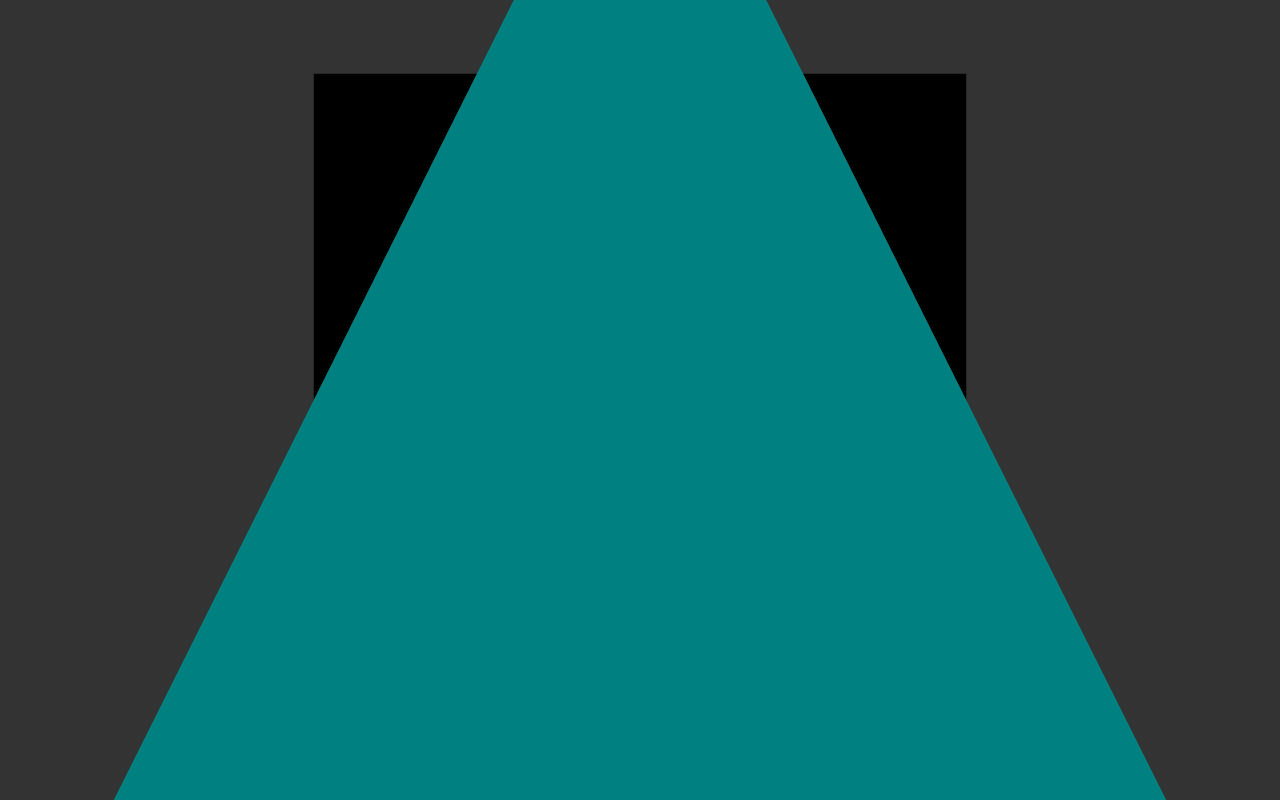
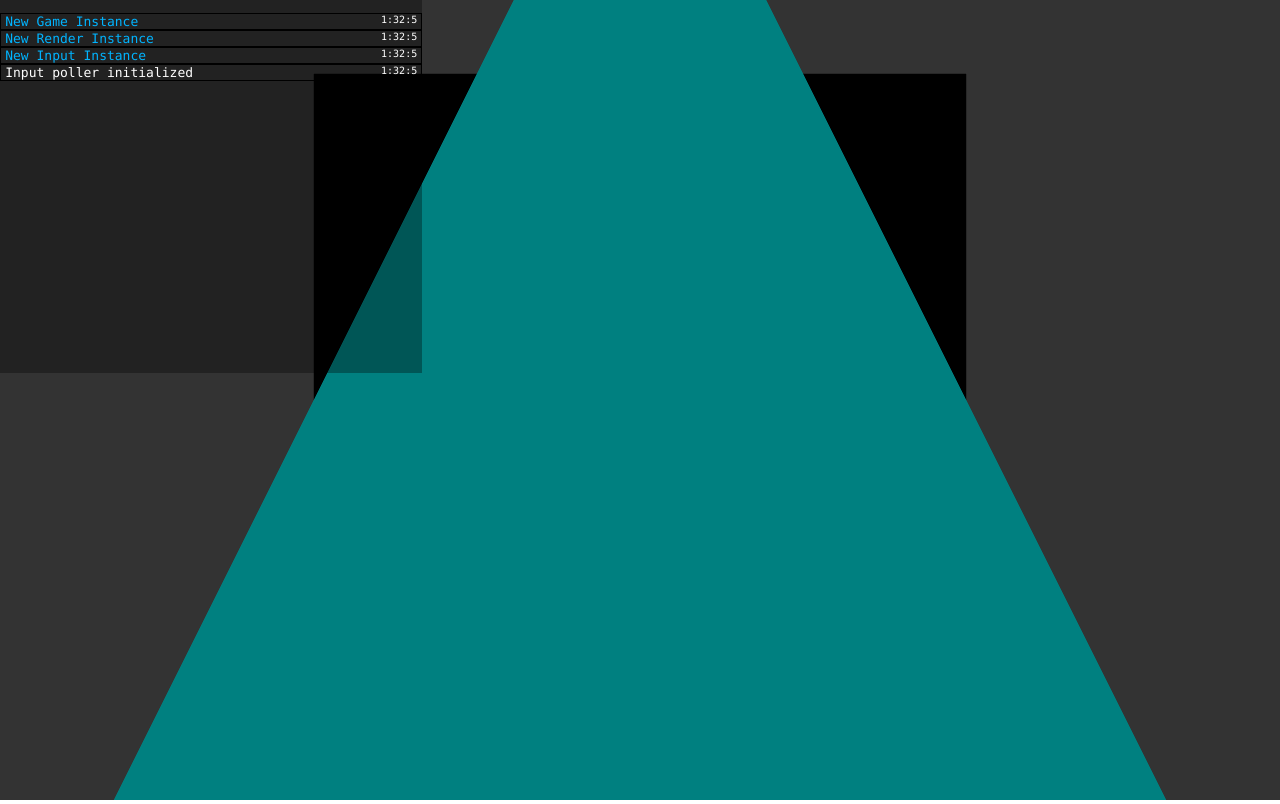
Before and after one commit to arielriveros/WebGameEngine, a website built with webpack: page public/index.html in a window 1280 px wide. Built offline with nearby package versions, Linux system fonts and the light colour scheme; animation ran at ten frames a second.

Commit message:
feat: Logging and in-game console implementation

```diff
--- a/public/index.html
+++ b/public/index.html
@@ -5,21 +5,11 @@
     <meta http-equiv="X-UA-Compatible" content="IE=edge">
     <meta name="viewport" content="width=device-width, initial-scale=1.0">
     <title>Document</title>
-    <script> var exports = {}; </script>
     <script type="text/javascript" src="app.js"></script>
-    <style type="text/css">
-        html, body {
-            margin: 0;
-            padding: 0;
-            overflow: hidden;
-        }
-        canvas{
-            width: 100%;
-            height: 100vh;
-        }
-    </style>
+    <link rel="stylesheet" href="style.css">
 </head>
 <body>
+    <div id="console"></div>
     <canvas id="render-viewport"></canvas>
 </body>
 </html>
--- /dev/null
+++ b/public/style.css
@@ -0,0 +1,49 @@
+html, body {
+    margin: 0;
+    padding: 0;
+    overflow: hidden;
+}
+
+canvas {
+    width: 100%;
+    height: 100vh;
+}
+
+#console {
+    position: absolute;
+    padding-top: 1%;
+    width: 33%;
+    height: 45%;
+    color: white;
+    background-color: rgba(0, 0, 0, 0.33);
+    overflow-y: scroll;
+}
+
+#console .console-entry {
+    font-family: 'Consolas', 'Menlo', 'Monaco', 'Lucida Console', 'Liberation Mono', 'DejaVu Sans Mono', 'Bitstream Vera Sans Mono', 'Courier New', 'monospace', 'serif';
+    display: flex;
+    justify-content: space-between;
+    padding-left: 1%;
+    padding-right: 1%;
+    font-size: small;
+    border: 1px solid black;
+}
+
+#console .console-text {
+    color: rgb(255, 255, 255);
+}
+
+#console .console-info {
+    color: rgb(0, 180, 255);
+}
+#console .console-warning {
+    color: rgb(255, 255, 0);
+    font-size: medium;
+}
+#console .console-error {
+    color: rgb(255, 0, 0);
+    font-size: medium;
+}
+#console .console-time {
+    font-size: x-small;
+}
--- a/src/core/engine.ts
+++ b/src/core/engine.ts
@@ -1,17 +1,18 @@
 import { Game } from '../game/game';
 import { InputManager } from './input/manager';
 import { Render } from './rendering/render';
+import { LOG } from './logger';
 
 /**
  *  Main Engine Class
  */
 export class Engine{
-    private _render:Render;
+    private _render: Render;
     private _input: InputManager;
     private _game: Game;
 
     public constructor() {
-        console.log("New Game Instance");
+        LOG("New Game Instance", 'info');
         this._render = new Render();
         this._input = new InputManager();
         this._game = new Game();
@@ -39,6 +40,21 @@ export class Engine{
      * Main game loop, called every frame.
      */
     private loop(): void {
+
+        if(this._input.isKeyDown('KeyP')) {
+            let console = document.getElementById('console')
+            if( console !== null){
+                console.style.display = 'block';
+            }
+        }
+
+        if(this._input.isKeyDown('KeyO')) {
+            let console = document.getElementById('console')
+            if( console !== null){
+                console.style.display = 'none';
+            }
+        }
+
         this._game.inputListen(this._input);
         this._render.update();
         requestAnimationFrame(this.loop.bind( this ));
--- a/src/core/input/manager.ts
+++ b/src/core/input/manager.ts
@@ -1,13 +1,14 @@
+import { LOG } from "../logger";
 import { KeyHandler } from "./keyHandler";
 
 export class InputManager {
 
     public constructor() {
-        console.log("New Input Instance")
+        LOG("New Input Instance", 'info')
     }
 
     public initialize() {
-        console.log("Input poller initialized");
+        LOG("Input poller initialized");
         KeyHandler.inititialize();
         let body = document.querySelector("body") as HTMLBodyElement;
         body.addEventListener("keydown", this.KeyDown, false);
@@ -36,18 +37,13 @@ export class InputManager {
 
     private MouseLeftClick(event: MouseEvent): void {
         event.preventDefault();
-        //console.log(event);
     }
 
     private MouseRightClick(event: MouseEvent): void {
         event.preventDefault();
-        //console.log(event);
     }
 
     private MouseMove(event: MouseEvent): void {
         event.preventDefault();
-        //console.log(event);
     }
-
-
 }
--- /dev/null
+++ b/src/core/logger.ts
@@ -0,0 +1,36 @@
+export function LOG(input: string, type: string = 'normal') {
+    let entry: HTMLDivElement = document.createElement('div');
+    entry.className = 'console-entry';
+
+    let text: HTMLDivElement = document.createElement('div');
+    switch(type){
+        case 'error':
+            text.className = 'console-error';
+            break;
+        case 'info':
+        text.className = 'console-info';
+        break;
+        case 'warning':
+            text.className = 'console-warning';
+            break;
+        case 'normal':
+        default:
+            text.className = 'console-text';
+            break;
+
+    }
+
+    text.innerHTML = input;
+
+    const date = new Date();
+    let time: HTMLDivElement = document.createElement('div');
+    time.innerHTML = `${date.getHours()}:${date.getMinutes()}:${date.getSeconds()}`;
+    time.className = 'console-time';
+
+    entry.appendChild(text);
+    entry.appendChild(time);
+
+    let console = document.getElementById('console');
+    console?.append(entry);
+    console?.scrollTo(0, console.scrollHeight);
+}
--- a/src/core/rendering/render.ts
+++ b/src/core/rendering/render.ts
@@ -1,5 +1,6 @@
 import { Camera } from "./graphics/camera";
 import { Scene } from "../world/scene";
+import { LOG } from "../logger";
 
 /**
  * WebGL Global interface for rendering context
@@ -13,7 +14,7 @@ export class Render{
     private _scene!: Scene;
 
     public constructor() {
-        console.log("New Render Instance")
+        LOG("New Render Instance", 'info')
     }
 
     public get canvas(): HTMLCanvasElement { return this._canvas; }
--- a/src/game/game.ts
+++ b/src/game/game.ts
@@ -5,6 +5,7 @@ import * as SHAPE from '../core/rendering/graphics/shape'
 import { InputManager } from '../core/input/manager';
 import { GameBase } from './gameInterface';
 import { SimpleShaderTest } from '../core/rendering/shaders/shader';
+import { LOG } from '../core/logger';
 
 export class Game extends GameBase{
 
@@ -19,6 +20,9 @@ export class Game extends GameBase{
         this.scene.addShape(new SHAPE.Triangle({ color: [0, 0.5, 0.5], position: new Vector3(0, 0, 0.5) }));
         this.scene.addShape(new SHAPE.Quad());
         this.scene.addShape(new SHAPE.Shape(new Vector3(0, 0, 0.001)));
+        for(let i = 0; i < 99; i++) {
+            this.scene.addShape(new SHAPE.Cube({ base: 0.1, position: new Vector3(Math.random() * 10, Math.random() * 10, Math.random() * 10), color: [Math.random(), Math.random(), Math.random()]}))
+        }
     }
 
     public override inputListen(input: InputManager): void {
```
